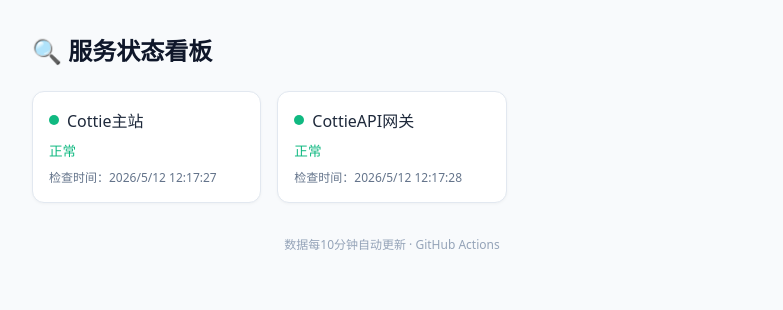
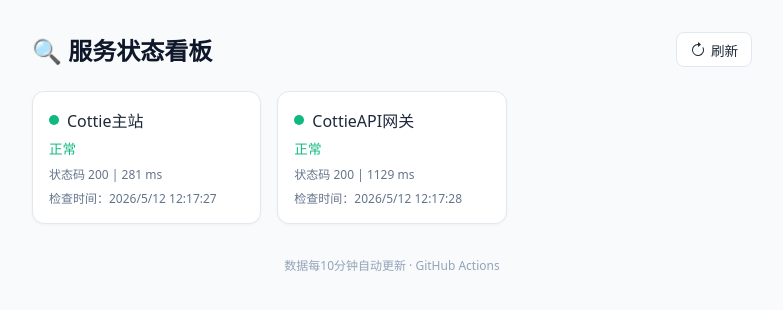
Before and after one commit to Luo202044/webstatus, a plain HTML site: page index.html in a window 1280 px wide. Shown: the whole page, without its empty margins (248-1031 px from the left). Drawn offline with Linux system fonts and the light colour scheme.

Commit message:
Update index.html

```diff
--- a/index.html
+++ b/index.html
@@ -31,11 +31,44 @@
 
         .container { max-width: 720px; width: 100%; }
 
+        .header {
+            display: flex;
+            align-items: center;
+            justify-content: space-between;
+            margin-bottom: 1.5rem;
+            flex-wrap: wrap;
+            gap: 1rem;
+        }
+
         h1 {
             font-weight: 600;
             font-size: 1.5rem;
-            margin-bottom: 1.5rem;
             color: #0f172a;
+            margin: 0;
+        }
+
+        .btn-refresh {
+            background: none;
+            border: 1px solid var(--border);
+            border-radius: 0.5rem;
+            padding: 0.4rem 0.8rem;
+            font-size: 0.85rem;
+            color: var(--text);
+            cursor: pointer;
+            display: flex;
+            align-items: center;
+            gap: 0.3rem;
+            transition: background 0.2s;
+            background: #ffffff;
+        }
+
+        .btn-refresh:hover {
+            background: #f1f5f9;
+        }
+
+        .btn-refresh svg {
+            width: 1rem;
+            height: 1rem;
         }
 
         .status-grid {
@@ -52,7 +85,7 @@
             box-shadow: var(--shadow);
             display: flex;
             flex-direction: column;
-            gap: 0.5rem;
+            gap: 0.4rem;
         }
 
         .card-header { display: flex; align-items: center; gap: 0.5rem; }
@@ -78,6 +111,14 @@
         .status-text.error { color: var(--offline); }
         .status-text.unknown { color: var(--unknown); }
 
+        .meta {
+            font-size: 0.75rem;
+            color: var(--sub);
+            display: flex;
+            flex-direction: column;
+            gap: 0.1rem;
+        }
+
         .time { font-size: 0.75rem; color: var(--sub); margin-top: auto; }
 
         .footer {
@@ -90,11 +131,21 @@
 </head>
 <body>
 <div class="container">
-    <h1>🔍 服务状态看板</h1>
+    <div class="header">
+        <h1>🔍 服务状态看板</h1>
+        <button class="btn-refresh" id="refreshBtn" title="强制刷新缓存">
+            <svg viewBox="0 0 16 16" fill="currentColor">
+                <path fill-rule="evenodd" d="M8 3a5 5 0 1 0 4.546 2.914.5.5 0 0 1 .908-.417A6 6 0 1 1 8 2v1z"/>
+                <path d="M8 4.466V.534a.25.25 0 0 1 .41-.192l2.36 1.966c.12.1.12.284 0 .384L8.41 4.658A.25.25 0 0 1 8 4.466z"/>
+            </svg>
+            刷新
+        </button>
+    </div>
     <div class="status-grid" id="statusGrid">
         <div class="card">
             <div class="card-header"><span class="dot"></span><span class="name">加载中…</span></div>
             <div class="status-text unknown">—</div>
+            <div class="meta">状态码 — | — ms</div>
             <div class="time">检查时间：—</div>
         </div>
     </div>
@@ -102,20 +153,22 @@
 </div>
 
 <script>
-    (async function loadStatus() {
+    async function fetchData(forceRefresh = false) {
         try {
-            const res = await fetch('data/status.json');
+            let url = 'data/status.json';
+            if (forceRefresh) {
+                // 添加时间戳避免缓存
+                url += `?t=${Date.now()}`;
+            }
+            const res = await fetch(url);
             if (!res.ok) throw new Error('无法获取数据');
-            const data = await res.json();
-            renderCards(data);
+            return await res.json();
         } catch (e) {
-            document.getElementById('statusGrid').innerHTML =
-                '<p style="color:red;">状态数据加载失败，请稍后刷新。</p>';
+            throw e;
         }
-    })();
+    }
 
     function getStatusInfo(code) {
-        // 如果请求失败 (code 为 null 或 undefined)
         if (code == null) {
             return { dotClass: '', statusText: '未知', textClass: 'unknown' };
         }
@@ -129,7 +182,6 @@
         if (codeNum === 429) {
             return { dotClass: 'overload', statusText: '超载', textClass: 'error' };
         }
-        // 其他 4xx/5xx 或未知错误
         return { dotClass: 'offline', statusText: `错误 ${codeNum}`, textClass: 'error' };
     }
 
@@ -138,7 +190,7 @@
         const results = data.results || [];
         const configList = data.config || [];
 
-        // 建立 domain -> name 的映射
+        // 域名 -> 名称映射
         const nameMap = {};
         configList.forEach(c => { nameMap[c.domain] = c.name; });
 
@@ -150,7 +202,17 @@
         grid.innerHTML = results.map(r => {
             const info = getStatusInfo(r.status_code);
             const displayName = nameMap[r.domain] || r.domain;
-            const timeStr = r.checked_at
+
+            // 状态码显示
+            const codeDisplay = r.status_code != null ? `状态码 ${r.status_code}` : '状态码 —';
+
+            // 响应时间，如果有 response_time_ms 字段则显示，否则显示占用位
+            let timeDisplay = '— ms';
+            if (r.response_time_ms != null && !isNaN(r.response_time_ms)) {
+                timeDisplay = `${Math.round(r.response_time_ms)} ms`;
+            }
+
+            const checkedTime = r.checked_at
                 ? new Date(r.checked_at).toLocaleString('zh-CN', { hour12: false })
                 : '未知';
 
@@ -161,7 +223,10 @@
                         <span class="name">${escapeHtml(displayName)}</span>
                     </div>
                     <div class="status-text ${info.textClass}">${escapeHtml(info.statusText)}</div>
-                    <div class="time">检查时间：${escapeHtml(timeStr)}</div>
+                    <div class="meta">
+                        <span>${escapeHtml(codeDisplay)} | ${escapeHtml(timeDisplay)}</span>
+                    </div>
+                    <div class="time">检查时间：${escapeHtml(checkedTime)}</div>
                 </div>
             `;
         }).join('');
@@ -172,6 +237,33 @@
         div.textContent = text;
         return div.innerHTML;
     }
+
+    // 页面加载时获取数据
+    window.addEventListener('DOMContentLoaded', async () => {
+        try {
+            const data = await fetchData(false);
+            renderCards(data);
+        } catch (e) {
+            document.getElementById('statusGrid').innerHTML =
+                '<p style="color:red;">状态数据加载失败，请稍后刷新。</p>';
+        }
+    });
+
+    // 强制刷新按钮
+    document.getElementById('refreshBtn').addEventListener('click', async function() {
+        const btn = this;
+        btn.disabled = true;
+        btn.innerHTML = `<svg viewBox="0 0 16 16" fill="currentColor" style="width:1rem;height:1rem;"><path fill-rule="evenodd" d="M8 3a5 5 0 1 0 4.546 2.914.5.5 0 0 1 .908-.417A6 6 0 1 1 8 2v1z"/><path d="M8 4.466V.534a.25.25 0 0 1 .41-.192l2.36 1.966c.12.1.12.284 0 .384L8.41 4.658A.25.25 0 0 1 8 4.466z"/></svg> 刷新中…`;
+        try {
+            const data = await fetchData(true);
+            renderCards(data);
+        } catch (e) {
+            alert('刷新失败，请稍后重试');
+        } finally {
+            btn.disabled = false;
+            btn.innerHTML = `<svg viewBox="0 0 16 16" fill="currentColor" style="width:1rem;height:1rem;"><path fill-rule="evenodd" d="M8 3a5 5 0 1 0 4.546 2.914.5.5 0 0 1 .908-.417A6 6 0 1 1 8 2v1z"/><path d="M8 4.466V.534a.25.25 0 0 1 .41-.192l2.36 1.966c.12.1.12.284 0 .384L8.41 4.658A.25.25 0 0 1 8 4.466z"/></svg> 刷新`;
+        }
+    });
 </script>
 </body>
 </html>
```
